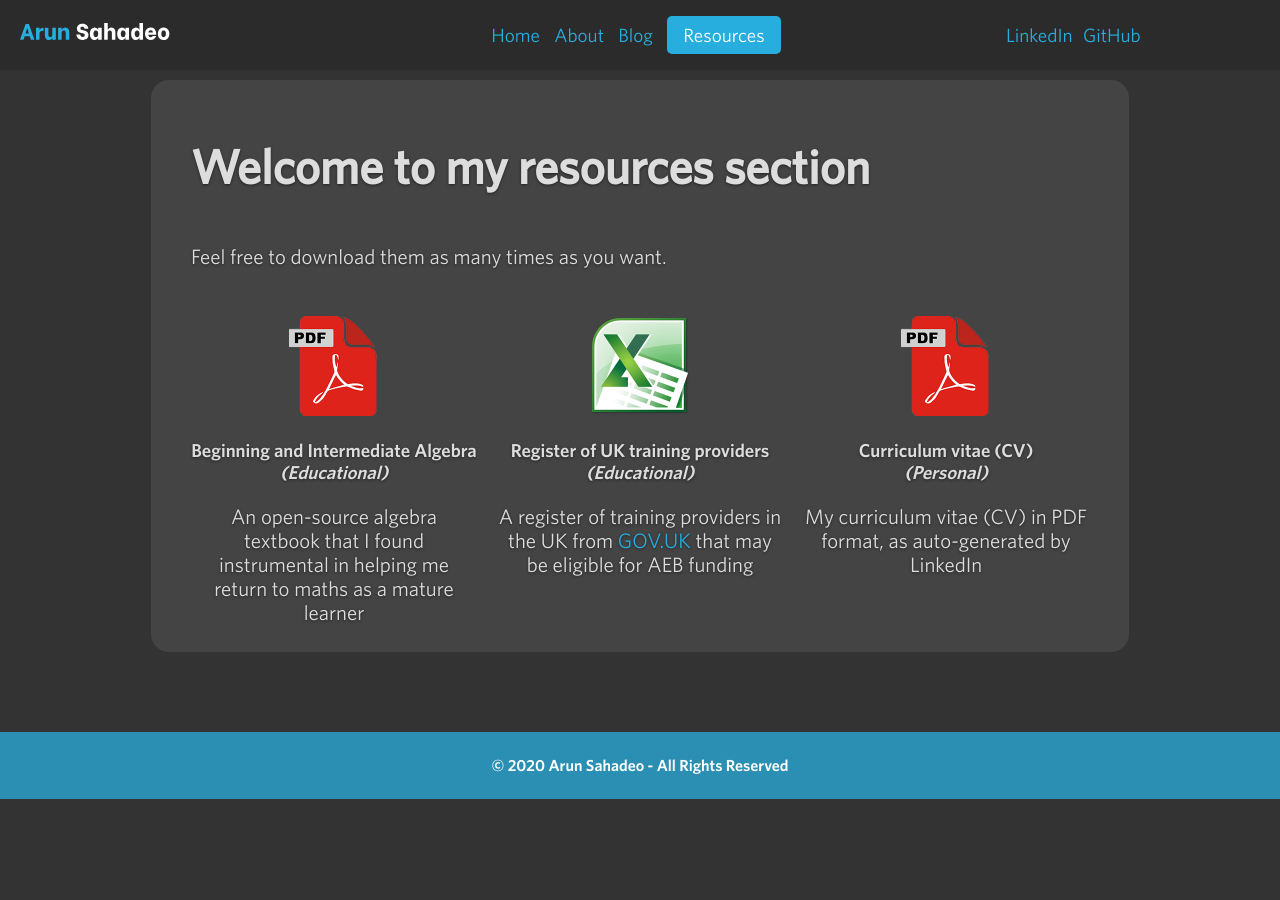
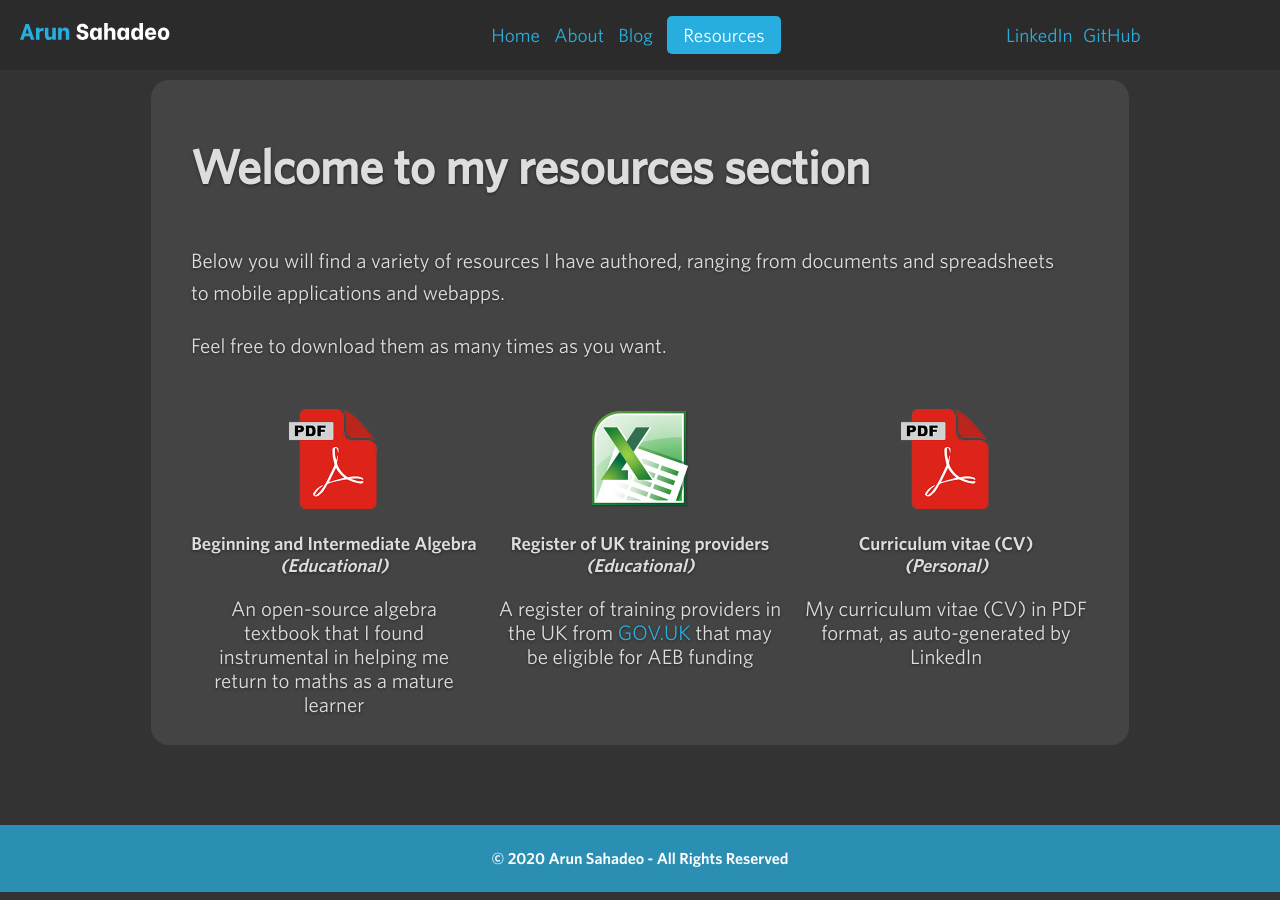
Before and after one commit to ArunSahadeo/ArunSahadeo.github.io, a Jekyll site: the page built from resources.html, in a window 1280 px wide. Built offline with Jekyll 4.4.1, drawn with Linux system fonts in a browser that asks for light colours; some web fonts are replaced.

Commit message:
Styling and layout amends

```diff
--- a/_sass/utilities/_displays.scss
+++ b/_sass/utilities/_displays.scss
@@ -6,6 +6,12 @@
     display: block;
 }
 
+@media (min-width: 992px) {
+    .display-block-lg-up {
+        display: block;
+    }
+}
+
 @media (max-width: 576px) {
     .display-block-xs-down {
         display: block;
--- a/_sass/utilities/_text.scss
+++ b/_sass/utilities/_text.scss
@@ -1,5 +1,15 @@
+/*
+    Text aligns
+*/
+
 .text-center {
     text-align: center;
+}
+
+@media (max-width: 576px) {
+    .text-left-xs-down {
+        text-align: left;
+    }
 }
 
 /*
@@ -10,8 +20,10 @@
     color: $summer-sky-blue;
 }
 
-@media (max-width: 576px) {
-    .text-left-xs-down {
-        text-align: left;
-    }
+/*
+    Line heights
+*/
+
+.line-height-1-point-2-rem {
+    line-height: 2rem;
 }
--- a/blog.html
+++ b/blog.html
@@ -1,7 +1,7 @@
 ---
 layout: default
 title: Blog
-description: Articles on a wide range of topics, from Linux to data analysis using appropriate tools including SQL and Python.
+description: Articles on topics including the Linux command line and other useful resources for developers.
 keywords:
     - PHP developer London
     - Linux sysadmin in London
--- a/resources.html
+++ b/resources.html
@@ -1,7 +1,7 @@
 ---
 layout: default
 title: Resources
-description: A collection of documents, spreadsheets and mobile apps authored by Arun Sahadeo.
+description: A collection of documents, spreadsheets, mobile applications and webapps authored by Arun Sahadeo.
 keywords:
     - PHP developer London
     - Linux sysadmin in London
@@ -12,7 +12,11 @@ keywords:
     Welcome to my resources section
 </h1>
 
-<p>
+<p class="line-height-1-point-2-rem">
+    Below you will find a variety of resources I have authored, ranging from documents and spreadsheets<br class="display-none display-block-lg-up" /> to mobile applications and webapps.
+</p>
+
+<p class="line-height-1-point-2-rem">
     Feel free to download them as many times as you want.
 </p>
 
```
Also changed, not shown: other parts of blog.html (+1 -0 lines).
